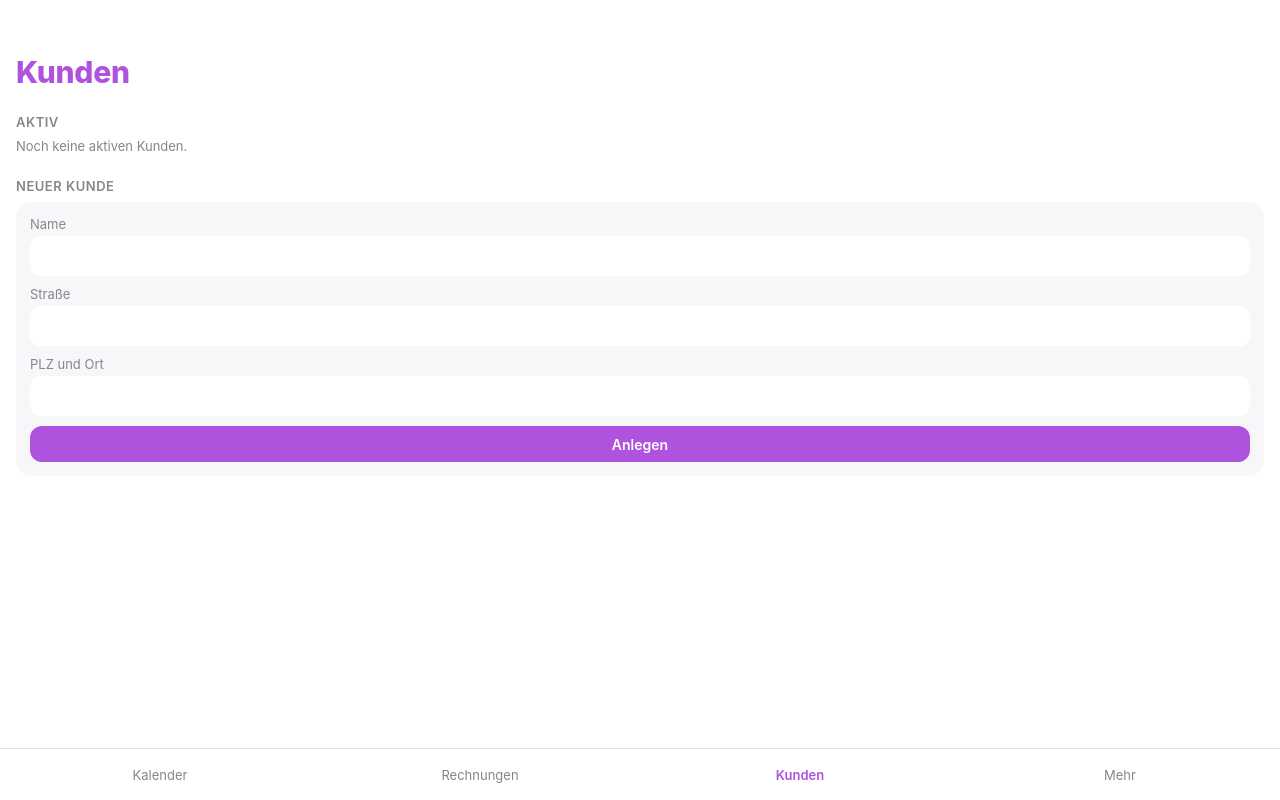
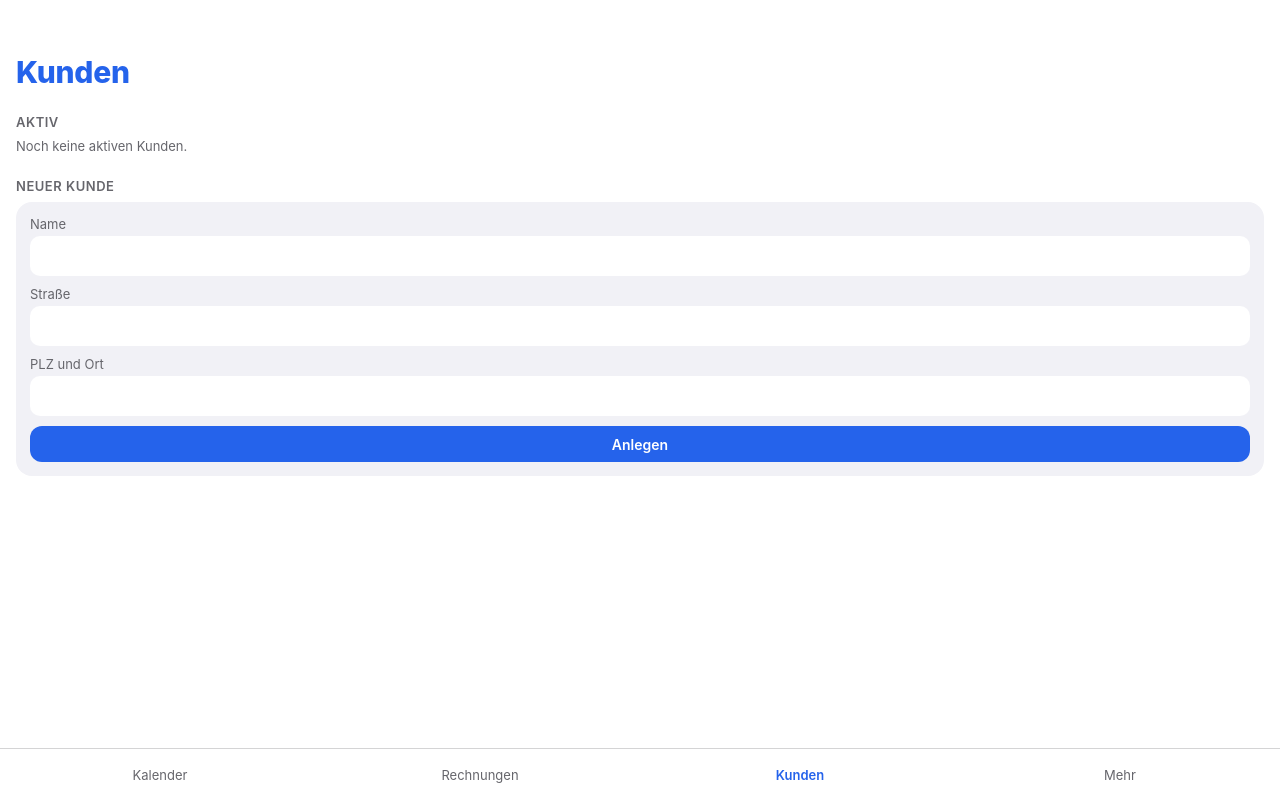
Before and after one commit to mdantschenko/Rechnungsersteller, a Python web app: template src/invoicing/web/templates/customers.html in a window 1280 px wide. Run offline with Jinja, Linux system fonts and the light colour scheme; the template is opened without the code that fills it, so the values that code supplies are empty.

Commit message:
feat(web): a mathematical blue, and contrast that holds up
The purple came with the Reminders look; the application is a maths
tutor's tool and now wears a vivid mathematical blue instead — heading,
buttons, calendar marks, the NW school holidays and the home screen
icon alike.

The greys grow up with it: darker secondary text, firmer hairlines and
a block tone that separates from the white ground instead of dissolving
into it, because the old near-white groups were straining to look at.

```diff
--- a/src/invoicing/feiertage.py
+++ b/src/invoicing/feiertage.py
@@ -49,7 +49,7 @@ STATE_COLORS = {
     "HE": "#e6ab02",
     "MV": "#6baed6",
     "NI": "#74c476",
-    "NW": "#af52de",
+    "NW": "#2563eb",
     "RP": "#9e9ac8",
     "SL": "#a6761d",
     "SN": "#66a61e",
--- a/src/invoicing/web/static/app.css
+++ b/src/invoicing/web/static/app.css
@@ -1,23 +1,23 @@
 /* The whole look of the application: the Reminders style.
 
    White ground, one large coloured heading per screen, flat rows with a round
-   tick on the left, red for what is urgent, blue for tags, and one purple
-   button floating bottom right. Framework7 was tried first and removed again;
+   tick on the left, red for what is urgent, and a mathematical blue as the
+   accent throughout. Framework7 was tried first and removed again;
    what follows is the handful of pieces this application actually uses. */
 
 :root {
-  --accent: #af52de;
-  --accent-deep: #9d3fd1;
-  --accent-soft: #f6ecfc;
+  --accent: #2563eb;
+  --accent-deep: #1d4ed8;
+  --accent-soft: #eaf1fd;
   --red: #ff3b30;
   --blue: #007aff;
   --green: #34c759;
   --ink: #1c1c1e;
-  --muted: #86868b;
-  --faint: #c7c7cc;
+  --muted: #66666c;
+  --faint: #b5b5bc;
   --field: #f2f2f7;
-  --group: #f7f7fa;
-  --hairline: rgba(60, 60, 67, 0.14);
+  --group: #f1f1f6;
+  --hairline: rgba(60, 60, 67, 0.22);
   --bar: rgba(255, 255, 255, 0.92);
   --bar-height: 3rem;
   --tabs-height: 3.25rem;
@@ -690,7 +690,7 @@ textarea {
   width: 0.75rem;
   height: 2px;
   border-radius: 1px;
-  background: rgba(175, 82, 222, 0.45);
+  background: rgba(37, 99, 235, 0.45);
 }
 
 .legend-filter {
```
Also changed, not shown: src/invoicing/web/static/icon-180.png, src/invoicing/web/static/icon-512.png.
